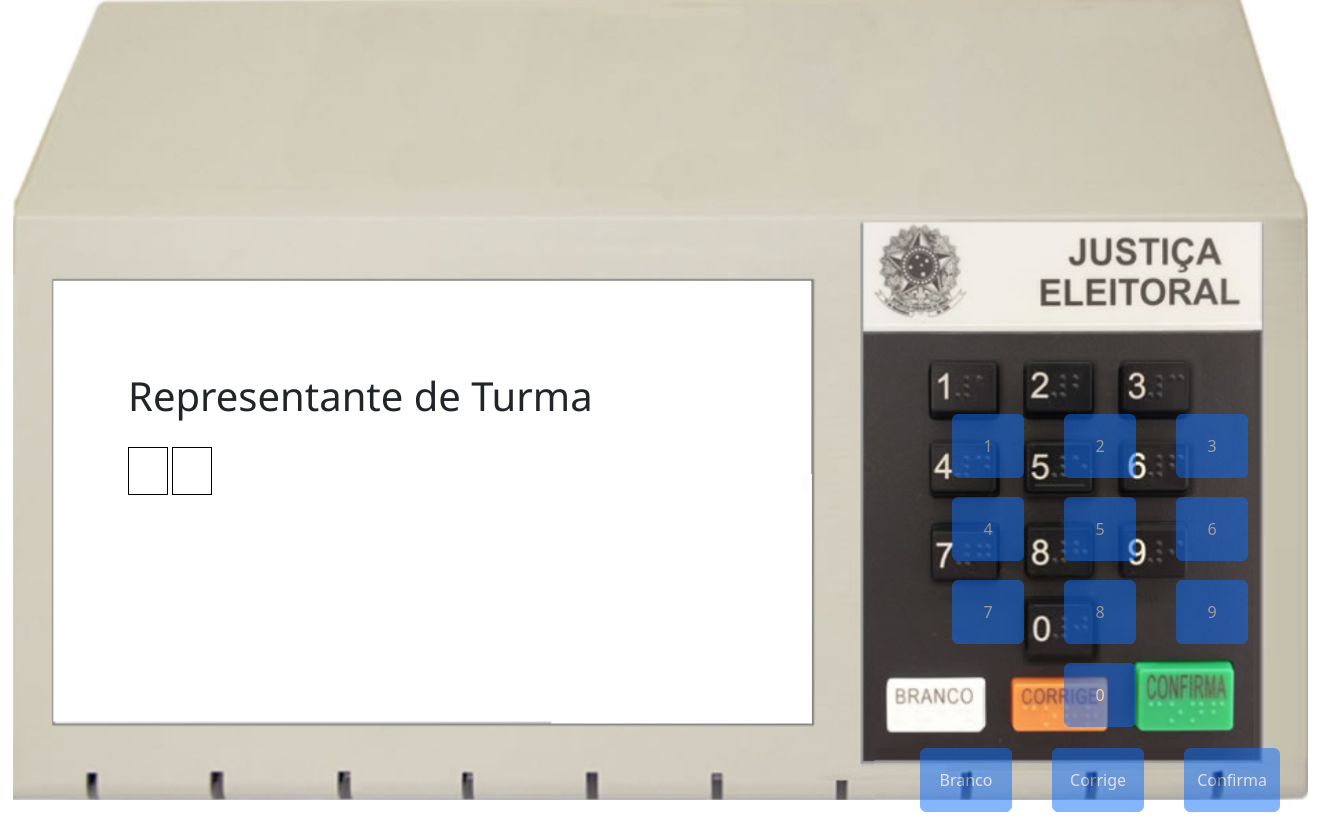
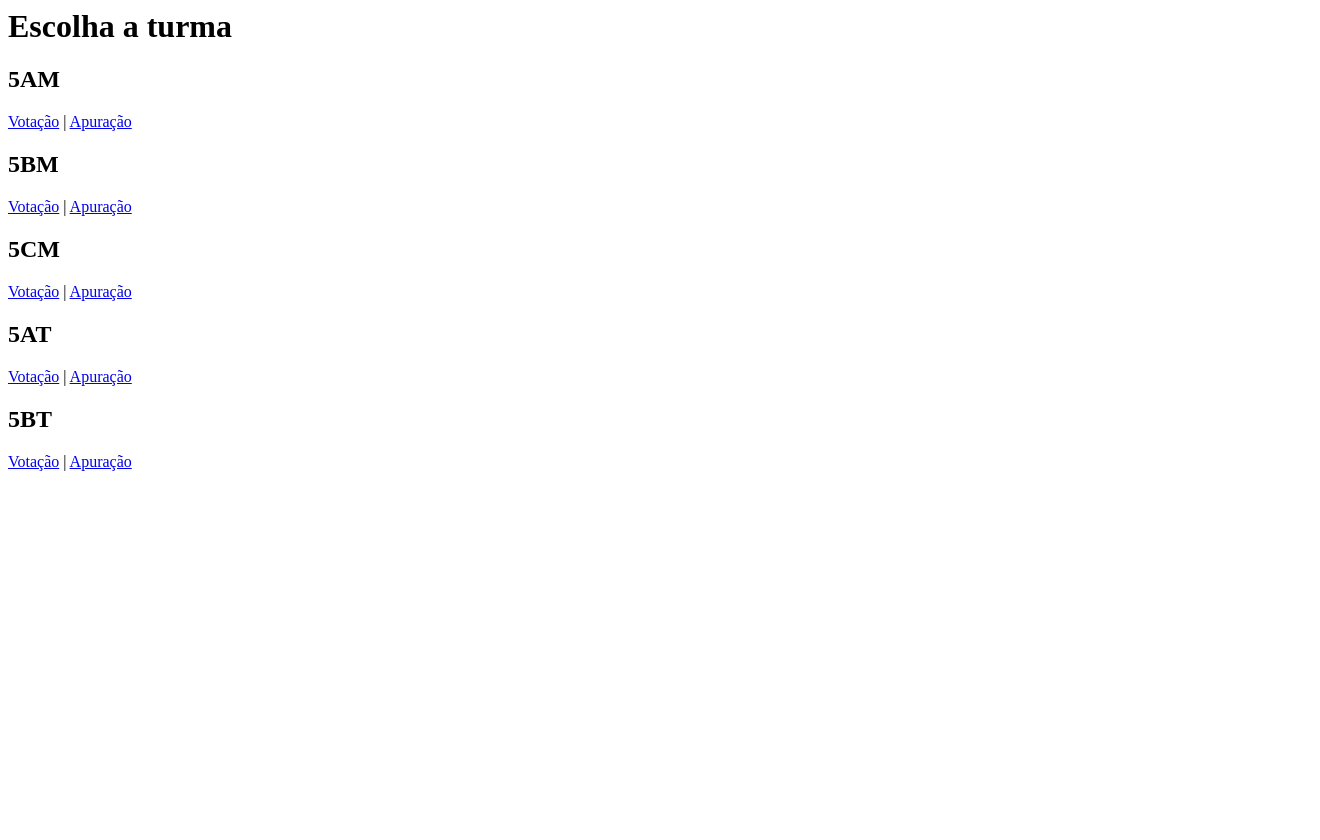
Before and after one commit to heitormvl/urna_anglo, a PHP site: page / in a window 1320 px wide. After the commit the page ends 471 px from the top, so only its background shows below. Run offline with PHP 8.4, Linux system fonts and the light colour scheme; data that the repository does not hold is empty; some libraries are stand-ins or nearby versions.

Commit message:
Atualização final

```diff
--- a/index.php
+++ b/index.php
@@ -1,119 +1,27 @@
-<?php
-
-$pdo = require 'connect.php';
-
-$candidatos = $pdo->query('SELECT * FROM vw_candidatos')->fetchAll(PDO::FETCH_ASSOC);
-
-$arrCandidatos = [];
-
-if ($candidatos) {
-    foreach ($candidatos as $candidato) {
-        $arrCandidatos[$candidato['numero_candidato']] = [
-            'nome_candidato' => $candidato['nome_candidato'],
-            'nome_partido_candidato' => $candidato['nome_partido_candidato'],
-            'sigla_partido_candidato' => $candidato['sigla_partido_candidato'],
-            'foto_candidato' => $candidato['foto_candidato'],
-            'nome_turma' => $candidato['nome_turma']
-        ];
-    }
-}
-
-$json = json_encode($arrCandidatos);
-
-?>
-<!DOCTYPE html>
-<html lang="pt-BR">
-
-<head>
-    <meta charset="UTF-8">
-    <title>Urna Eletrônica Anglo</title>
-    <link rel="stylesheet" href="assets/bootstrap/dist/css/bootstrap.min.css">
-    <link rel="stylesheet" href="style.css">
-    <script src="https://code.jquery.com/jquery-3.7.1.min.js"></script>
-    <script src="assets/bootstrap/dist/js/bootstrap.min.js"></script>
-</head>
-
-<script type="text/javascript">
-    const candidatos = <?= $json ?>;
-</script>
+<html>
 
 <body>
-    <div class="container-fluid">
-        <div class="tela">
-            <div class="row">
-                <div class="col-8">
-                    <h2 class="cargo">
-                        Representante de Turma
-                    </h2>
-                    <form action="confirmar_voto.php" method="POST" class="pt-3" id="frm_votacao">
-                        <input type="text" name="digito1" id="digito1">
-                        <input type="text" name="digito2" id="digito2">
-                        <input type="hidden" name="numero_candidato" id="numero_candidato">
-                        <div class="dados-candidato d-none">
-                            <div class="dados">
-                                <span>
-                                    Nome:
-                                </span>
-                                <span class="dado" id="nome_candidato">Fulano</span>
-                            </div>
-                            <div class="dados">
-                                <span>
-                                    Partido:
-                                </span>
-                                <span class="dado" id="partido_candidato">Partido X - PX</span>
-                            </div>
-                        </div>
-                    </form>
-                    <div class="voto-especial voto-branco blink d-none">
-                        <h1>VOTO EM BRANCO</h1>
-                    </div>
-                    <div class="voto-especial voto-nulo blink d-none">
-                        <h1>VOTO NULO</h1>
-                    </div>
-                </div>
-                <div class="col-4 foto d-none">
-                    <div class="foto-candidato"></div>
-                </div>
-            </div>
-            <div class="keypad">
-                <!-- Adicione botões para os números de 0 a 9, Branco, Corrige e Confirmar -->
-                <div>
-                    <button class="btn btn-primary btn-block digito">1</button>
-                    <button class="btn btn-primary btn-block digito">2</button>
-                    <button class="btn btn-primary btn-block digito">3</button>
-                </div>
-                <div>
-                    <button class="btn btn-primary btn-block digito">4</button>
-                    <button class="btn btn-primary btn-block digito">5</button>
-                    <button class="btn btn-primary btn-block digito">6</button>
-                </div>
-                <div>
-                    <button class="btn btn-primary btn-block digito">7</button>
-                    <button class="btn btn-primary btn-block digito">8</button>
-                    <button class="btn btn-primary btn-block digito">9</button>
-                </div>
-                <div>
-                    <button class="btn btn-primary btn-block digito">0</button>
-                </div>
-                <div class="comandos">
-                    <button class="btn btn-primary btn-block comando" data-cmd="branco">Branco</button>
-                    <button class="btn btn-primary btn-block comando" data-cmd="corrigir">Corrige</button>
-                    <button class="btn btn-primary btn-block comando" data-cmd="confirmar">Confirma</button>
-                </div>
-            </div>
-            <div class="row rodape mt-4 p-1 d-none">
-                <div class="col-12">
-                    <div>
-                        PRESSIONE A TECLA <code>ENTER</code> PARA CONFIRMAR ESTE VOTO
-                    </div>
-                    <div>
-                        PRESSIONE A TECLA <code>BACKSPACE</code> PARA CORRIGIR ESTE VOTO
-                    </div>
-                </div>
-            </div>
-        </div>
-    </div>
-    <script src="script.js"></script>
+    <h1>Escolha a turma</h1>
+    <h2>5AM</h2>
+    <p>
+        <a href="votacao.php?turma=1">Votação</a> | <a href="apuracao.php?turma=1">Apuração</a>
+    </p>
+    <h2>5BM</h2>
+    <p>
+        <a href="votacao.php?turma=2">Votação</a> | <a href="apuracao.php?turma=2">Apuração</a>
+    </p>
+    <h2>5CM</h2>
+    <p>
+        <a href="votacao.php?turma=3">Votação</a> | <a href="apuracao.php?turma=3">Apuração</a>
+    </p>
+    <h2>5AT</h2>
+    <p>
+        <a href="votacao.php?turma=4">Votação</a> | <a href="apuracao.php?turma=4">Apuração</a>
+    </p>
+    <h2>5BT</h2>
+    <p>
+        <a href="votacao.php?turma=5">Votação</a> | <a href="apuracao.php?turma=5">Apuração</a>
+    </p>
 </body>
 
 </html>
--- a/script.js
+++ b/script.js
@@ -50,8 +50,16 @@
 }
 
 function confirmar() {
-    // Submete o formulário
-    $('#frm_votacao').submit();
+    if (!voto()) {
+        return;
+    }
+    // Toca o áudio de Confirmar
+    const audio = new Audio('audio/confirma-urna.mp3');
+    audio.play();
+    // No evento Ended do áudio, submete o formulário
+    audio.onended = function () {
+        $('#frm_votacao').submit();
+    };
 }
 
 function corrigir() {
@@ -85,6 +93,13 @@
 
     const candidato = candidatos[numCandidato];
 
+    // // Checa o ID da turma
+    // const idTurma = $_GET['turma'];
+    // if (candidato.id_turma_candidato != idTurma) {
+    //     votoNulo();
+    //     return false;
+    // }
+
     $('#nome_candidato').text(candidato.nome_candidato);
     $('#partido_candidato').text(candidato.sigla_partido_candidato + " - " + candidato.nome_partido_candidato);
     $('.foto-candidato').css('background-image', 'url(images/' + candidato.foto_candidato + ')');
@@ -95,5 +110,8 @@
 }
 
 function voto(numCandidato) {
+    if (numCandidato == undefined) {
+        return $('#numero_candidato').val();
+    }
     $('#numero_candidato').val(numCandidato);
 }
--- a/style.css
+++ b/style.css
@@ -22,7 +22,7 @@
     width: 49rem;
     height: 28rem;
     top: 21rem;
-    left: 6rem;
+    left: 3rem;
     padding: 2rem;
     box-sizing: border-box;
 }
@@ -69,6 +69,17 @@
     margin-right: -2rem;
 }
 
+.fim {
+    width: 42rem;
+    display: flex;
+    justify-content: center;
+    margin-top: 4rem;
+}
+
+.fim h1 {
+    font-size: 6rem !important;
+}
+
 .keypad {
     position: absolute;
     display: flex;
@@ -76,7 +87,7 @@
     align-items: stretch;
     justify-items: stretch;
     top: 3.5rem;
-    left: 50.5rem;
+    left: 54rem;
     width: 50%;
     height: 100%;
     padding: 1rem;
@@ -96,10 +107,10 @@
     width: 4.5rem;
     height: 4rem;
     margin-top: 0.25rem;
-    opacity: 0.5;
+    opacity: 0.21;
 }
 
-.keypad > .comandos > button {
+.keypad>.comandos>button {
     margin-top: 0.5rem;
     width: 6.5rem !important;
 }
@@ -117,10 +128,10 @@
 
 .blink {
     animation: blinker 1s linear infinite;
-  }
+}
 
-  @keyframes blinker {
+@keyframes blinker {
     50% {
-      opacity: 0;
+        opacity: 0;
     }
-  }
+}
```
Also changed, not shown: apuracao.php (added, +69 -0 lines), confirmar.php (added, +49 -0 lines), votacao.php (added, +121 -0 lines), 4 other files.
